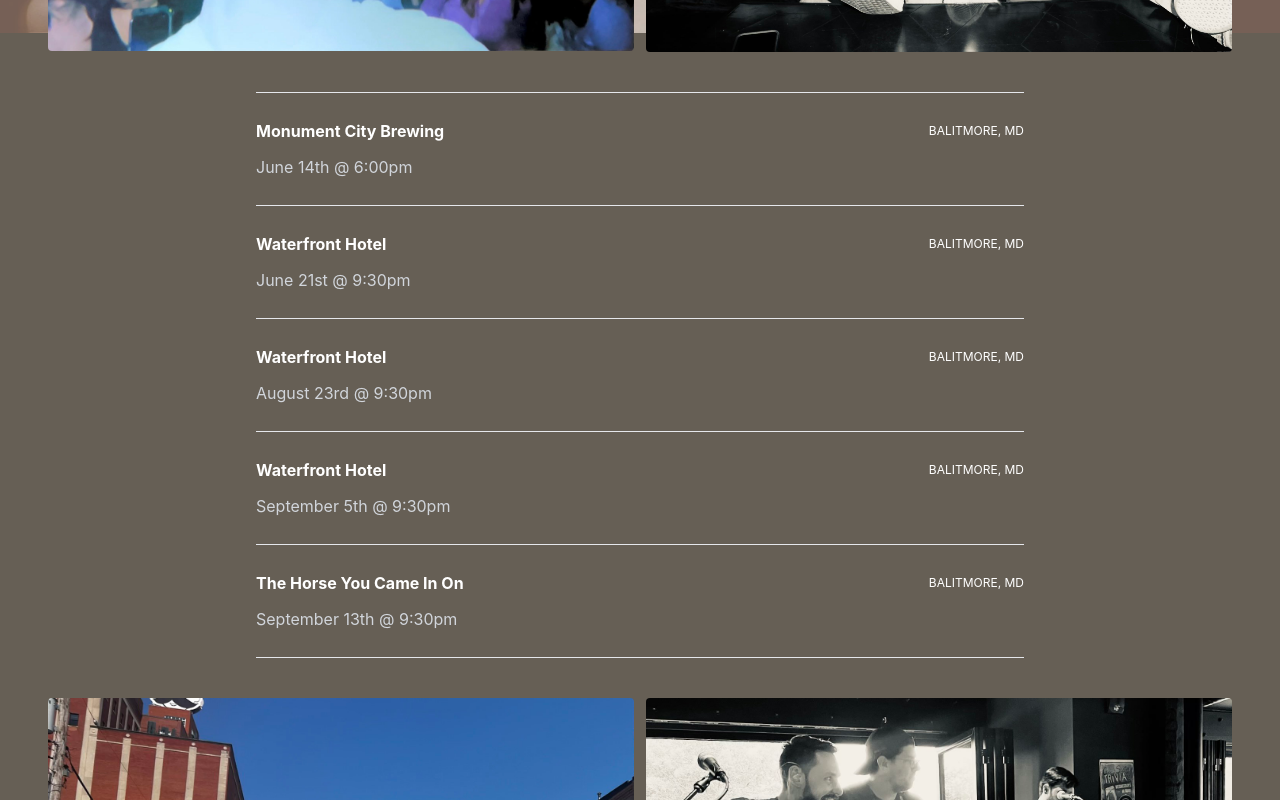
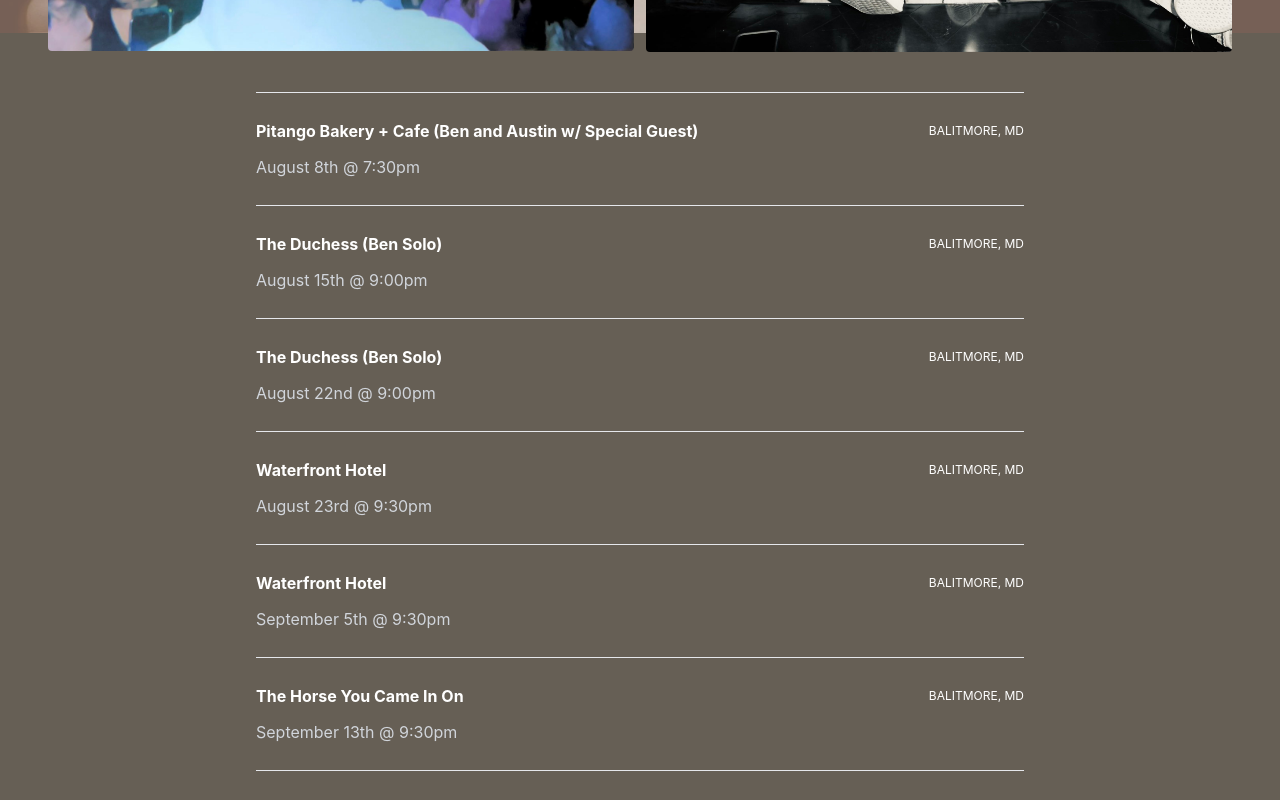
Before and after one commit to jshenk/fourcardset, a React (Create React App) app: page /events in a window 1280 px wide. Shown: the part 820-1620 px from the top of the page. Built offline with nearby package versions, Linux system fonts and the light colour scheme.

Commit message:
Update events.js
Add new events

```diff
--- a/src/data/events.js
+++ b/src/data/events.js
@@ -1,37 +1,51 @@
 export const cards = [
   {
-    name: 'Monument City Brewing',
+    name: 'Pitango Bakery + Cafe (Ben and Austin w/ Special Guest)',
     location: 'Balitmore, MD',
-    date: '2025-06-14T18:00:00',
-    link: 'https://maps.app.goo.gl/HhZZYSpCfqZw3rsVA',
+    date: '2025-08-08T19:30:00',
+    link: 'https://maps.app.goo.gl/5nRJhrMLzkNSAXm87',
     id: 1,
   },
   {
-    name: 'Waterfront Hotel',
+    name: 'The Duchess (Ben Solo)',
     location: 'Balitmore, MD',
-    date: '2025-06-21T21:30:00',
-    link: 'https://maps.app.goo.gl/4P2Bvgi5fREt5PSE8',
+    date: '2025-08-15T21:00:00',
+    link: 'https://maps.app.goo.gl/xXMFwS3Cqag2mTADA',
     id: 2,
+  },
+  {
+    name: 'The Duchess (Ben Solo)',
+    location: 'Balitmore, MD',
+    date: '2025-08-22T21:00:00',
+    link: 'https://maps.app.goo.gl/xXMFwS3Cqag2mTADA',
+    id: 3,
   },
   {
     name: 'Waterfront Hotel',
     location: 'Balitmore, MD',
     date: '2025-08-23T21:30:00',
     link: 'https://maps.app.goo.gl/4P2Bvgi5fREt5PSE8',
-    id: 3,
+    id: 4,
   },
   {
     name: 'Waterfront Hotel',
     location: 'Balitmore, MD',
     date: '2025-09-05T21:30:00',
     link: 'https://maps.app.goo.gl/4P2Bvgi5fREt5PSE8',
-    id: 4,
+    id: 5,
   },
   {
     name: 'The Horse You Came In On',
     location: 'Balitmore, MD',
     date: '2025-09-13T21:30:00',
     link: 'https://maps.app.goo.gl/NnZY17KGnMnDro937',
-    id: 5,
+    id: 6,
+  },
+  {
+    name: 'Pitango Bakery + Cafe (Ben and Austin w/ Special Guest)',
+    location: 'Balitmore, MD',
+    date: '2025-09-19T19:30:00',
+    link: 'https://maps.app.goo.gl/5nRJhrMLzkNSAXm87',
+    id: 7,
   },
 ];
```
